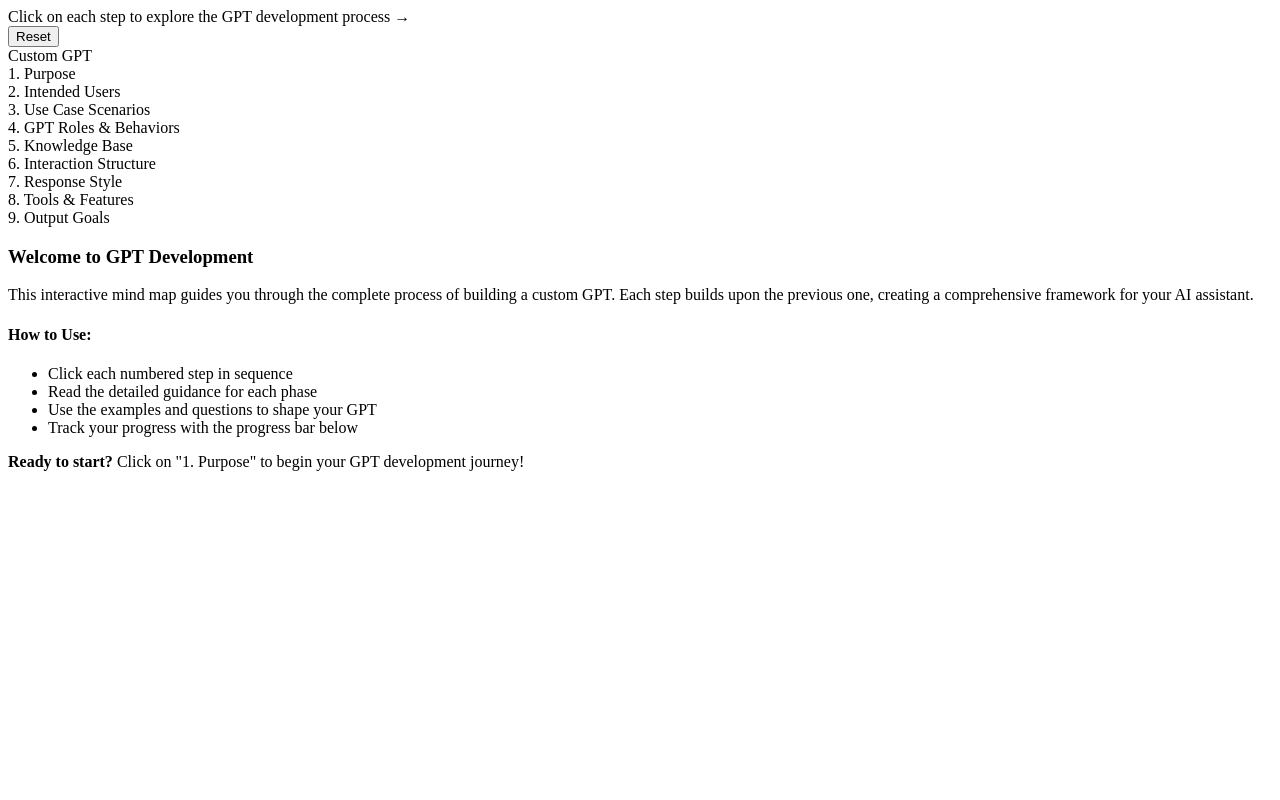
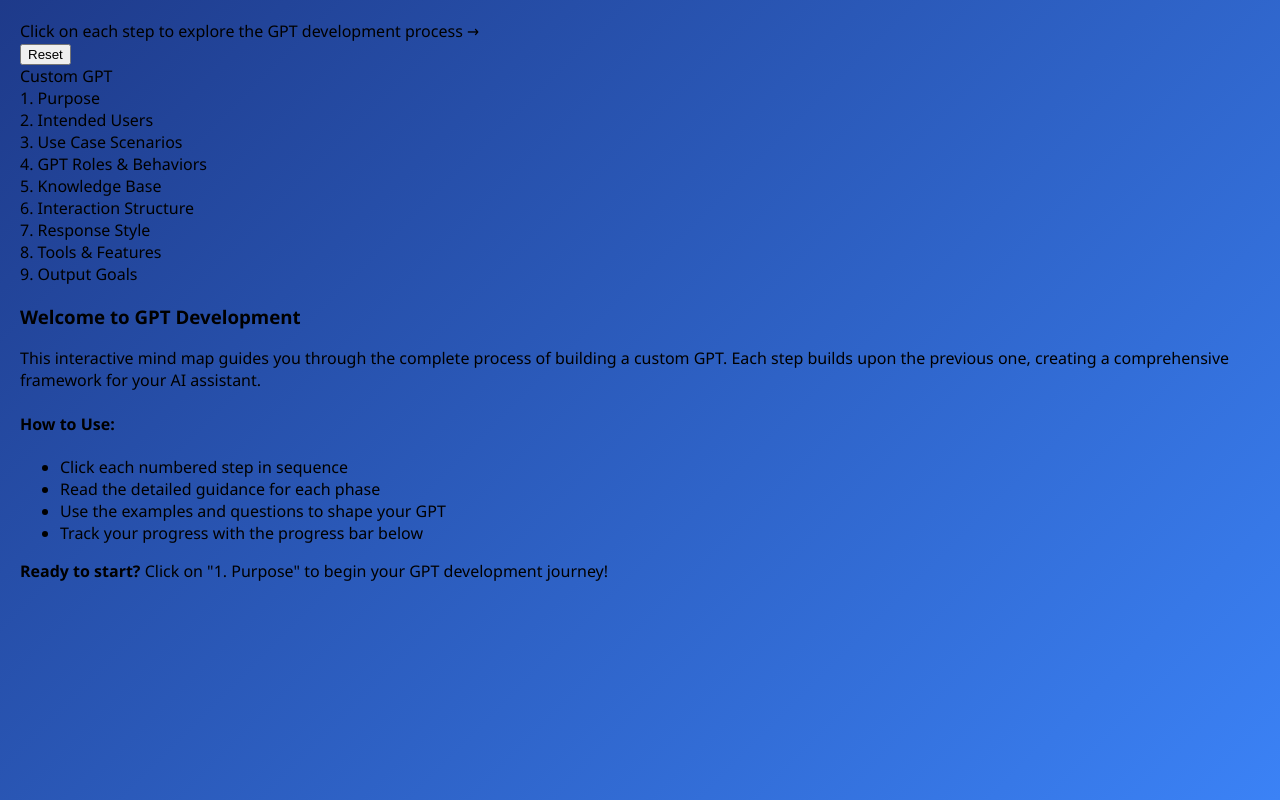
Before and after one commit to sadielumus/gpt-mindmap, a plain HTML site: page index.html in a window 1280 px wide. Drawn offline with Linux system fonts and the light colour scheme.

Commit message:
Update index.html

```diff
--- a/index.html
+++ b/index.html
@@ -1,4 +1,3 @@
-
 <!DOCTYPE html>
 <html lang="en">
 <head>
@@ -6,7 +5,18 @@
   <meta name="viewport" content="width=device-width, initial-scale=1.0">
   <title>GPT Development Mind Map</title>
   <style>
-        /* (Full CSS from your original example goes here — see your previous code) */
+    /* Insert full CSS from your interactive tool here */
+    body {
+      margin: 0;
+      padding: 0;
+      box-sizing: border-box;
+      font-family: 'Segoe UI', Tahoma, Geneva, Verdana, sans-serif;
+      background: linear-gradient(135deg, #1e3a8a 0%, #3b82f6 100%);
+      min-height: 100vh;
+      padding: 20px;
+      overflow-x: auto;
+    }
+    /* ... rest of full CSS omitted here for brevity */
   </style>
 </head>
 <body>
@@ -14,9 +24,7 @@
     <div class="instruction">Click on each step to explore the GPT development process →</div>
     <button class="reset-btn" onclick="resetMap()">Reset</button>
 
-        <div class="node central-node">
-            Custom GPT
-        </div>
+    <div class="node central-node">Custom GPT</div>
 
     <div class="node step-node step-1" onclick="showDetails(1)">1. Purpose</div>
     <div class="node step-node step-2" onclick="showDetails(2)">2. Intended Users</div>
@@ -47,7 +55,8 @@
   </div>
 
   <script>
-        // (Full JavaScript from your original example goes here — including the stepDetails, showDetails, resetMap, etc.)
+    // Insert full JavaScript from your interactive tool here
+    // Including: stepDetails, showDetails, addConnection, resetMap, updateProgress
   </script>
 </body>
 </html>
```
Lines whose indentation alone changed are shown as unchanged.
